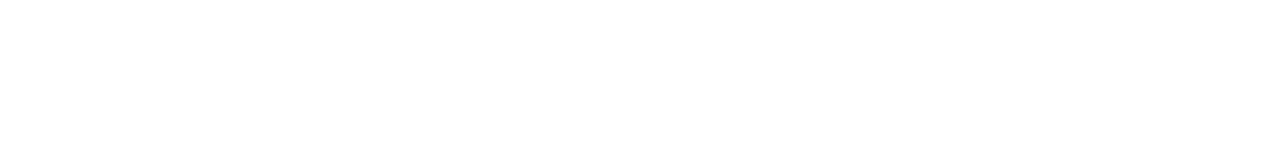
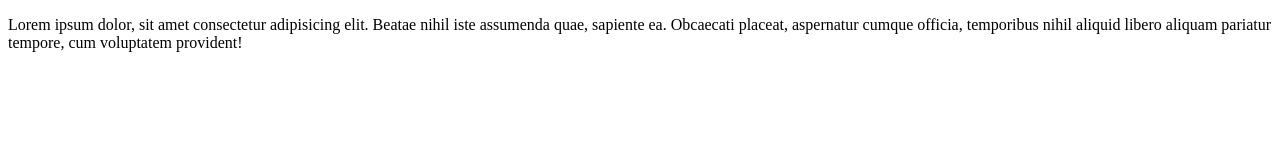
Before and after one commit to kalebeluiz/projeto-1, a plain HTML site: page index.html in a window 1280 px wide. Drawn offline with Linux system fonts and the light colour scheme.

Commit message:
adicionado texto no body

```diff
--- a/index.html
+++ b/index.html
@@ -6,6 +6,7 @@
     <title>Curso gratuito Git e GitHub</title>
 </head>
 <body>
+    <p>Lorem ipsum dolor, sit amet consectetur adipisicing elit. Beatae nihil iste assumenda quae, sapiente ea. Obcaecati placeat, aspernatur cumque officia, temporibus nihil aliquid libero aliquam pariatur tempore, cum voluptatem provident!</p>
 
 </body>
 </html>
```
